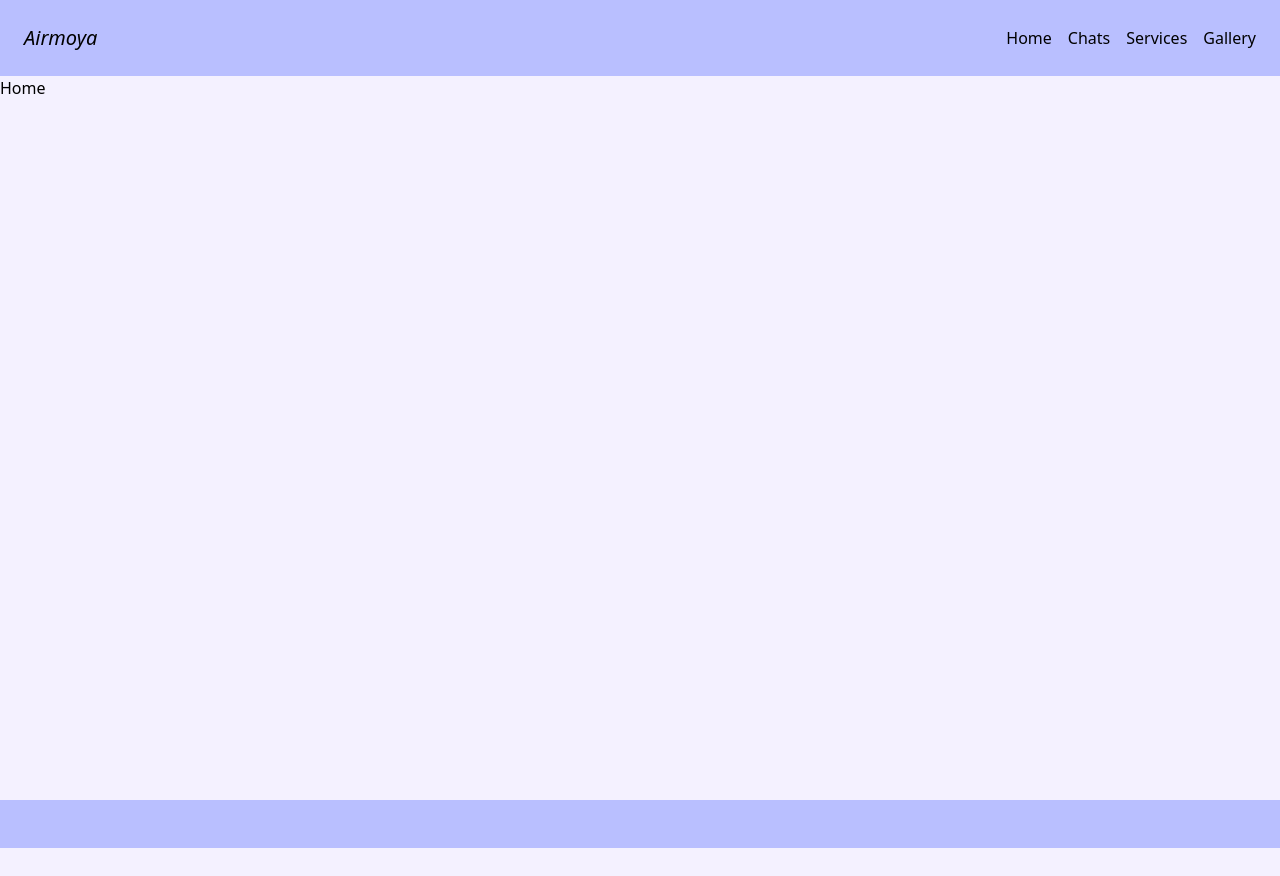
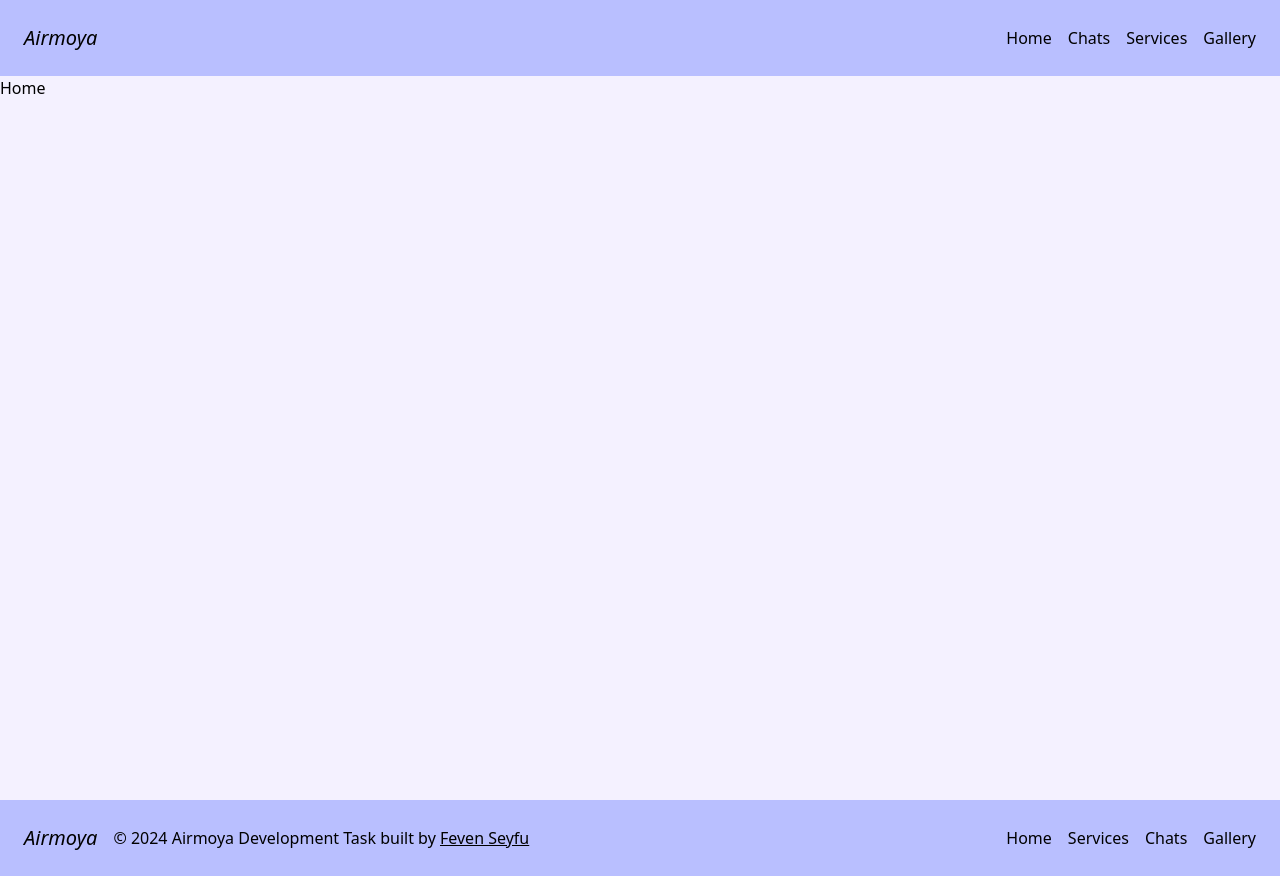
Before and after one commit to FevenSeyfu/Airmoya-test-crud, a React (Vite) app in the folder Frontend/: page / in a window 1280 px wide. Before the commit the page ends 848 px from the top, so only its background shows below. Built offline with nearby package versions, Linux system fonts and the light colour scheme; a web font is replaced by a local one.

Commit message:
update footer with copyright and site map

```diff
--- a/Frontend/src/components/utility/Footer/Footer.jsx
+++ b/Frontend/src/components/utility/Footer/Footer.jsx
@@ -1,12 +1,66 @@
-import React from 'react'
-import Button from '../Button/Button'
-
+import React from 'react';
+import { Link } from 'react-router-dom';
+import Typography from '../Typography/Typography';
 
 const Footer = () => {
+  const currentYear = new Date().getFullYear();
+
   return (
-    <footer className="flex flex-row items-center justify-between bg-light-purple p-4 md:p-6">
+    <footer className="flex flex-col md:flex-row items-center justify-between bg-light-purple p-4 md:p-6">
+      <div className="flex flex-col md:flex-row items-center">
+        <Typography variant="h4" weight="strong" className="italic">
+          Airmoya
+        </Typography>
+        <p className="mt-2 md:mt-0 md:ml-4 text-center md:text-left">
+          &copy; {currentYear} Airmoya Development Task built by{' '}
+          <a
+            href="https://github.com/fevenseyfu"
+            target="_blank"
+            rel="noopener noreferrer"
+            className="underline hover:text-dark-blue"
+          >
+            Feven Seyfu
+          </a>
+        </p>
+      </div>
+      <nav className="mt-4 md:mt-0">
+        <ul className="flex flex-row items-center gap-x-4">
+          <li>
+            <Link
+              className="hover:text-dark-blue underline-offset-4 hover:underline transition-colors duration-300"
+              to="/"
+            >
+              Home
+            </Link>
+          </li>
+          <li>
+            <Link
+              className="hover:text-dark-blue underline-offset-4 hover:underline transition-colors duration-300"
+              to="/services"
+            >
+              Services
+            </Link>
+          </li>
+          <li>
+            <Link
+              className="hover:text-dark-blue underline-offset-4 hover:underline transition-colors duration-300"
+              to="/chats"
+            >
+              Chats
+            </Link>
+          </li>
+          <li>
+            <Link
+              className="hover:text-dark-blue underline-offset-4 hover:underline transition-colors duration-300"
+              to="/gallery"
+            >
+              Gallery
+            </Link>
+          </li>
+        </ul>
+      </nav>
     </footer>
-  )
-}
+  );
+};
 
-export default Footer
+export default Footer;
```
